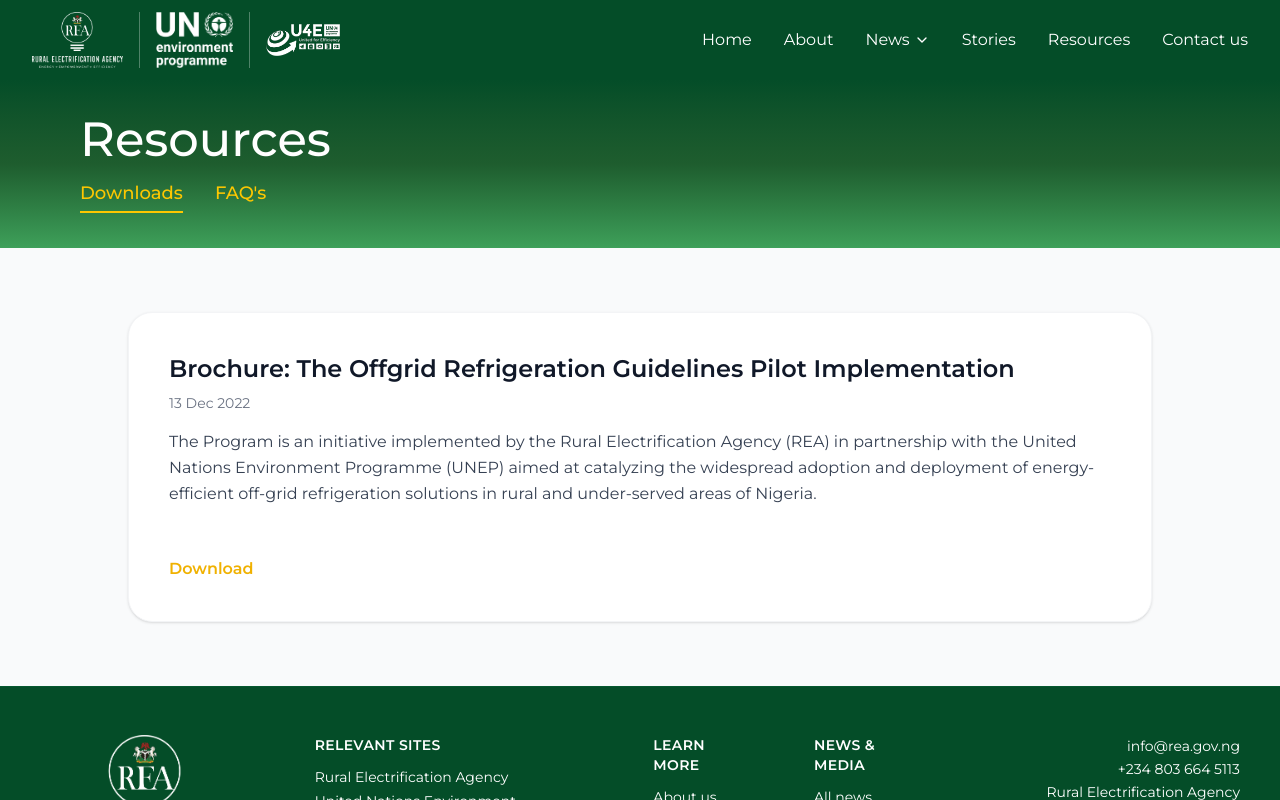
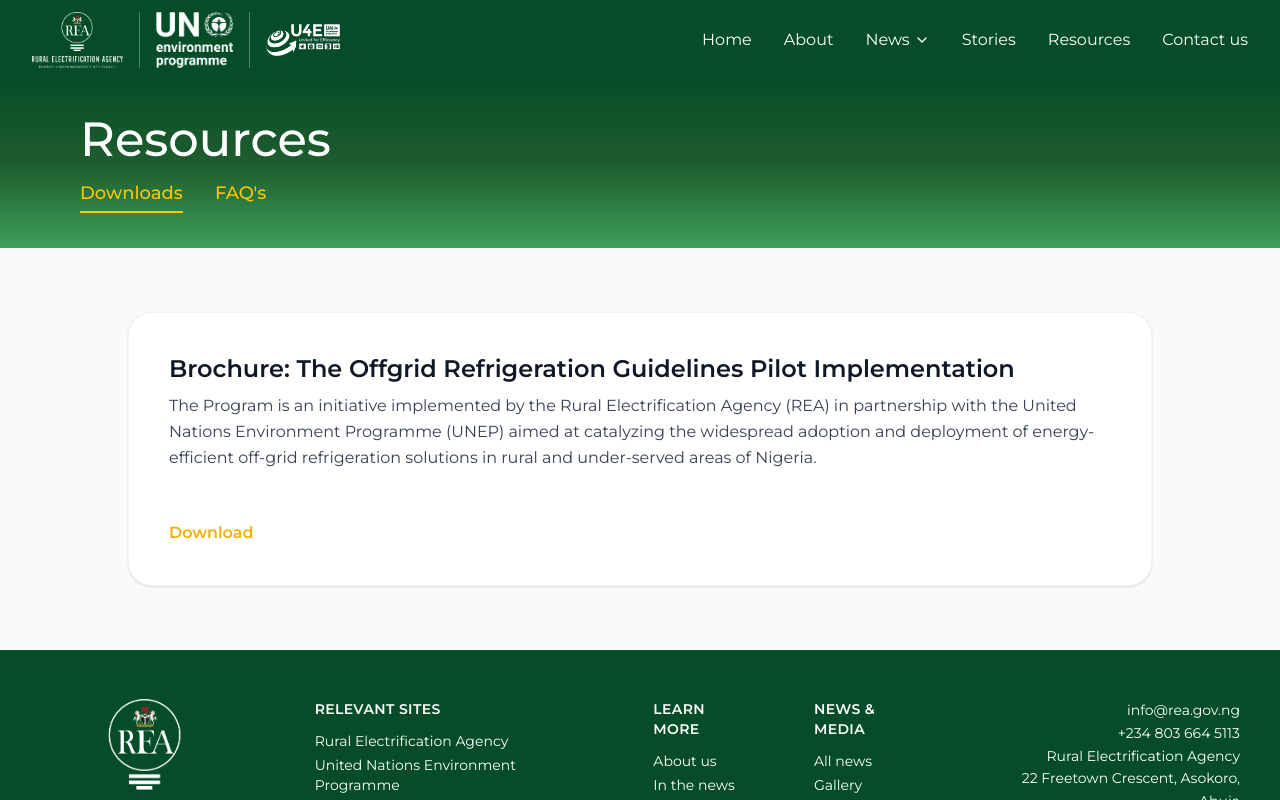
Before and after one commit to Ayrabb/u4e-project, a Next.js app: page /resources in a window 1280 px wide. Shown: the top 800 px of the page. Built offline with nearby package versions, Linux system fonts and the light colour scheme.

Commit message:
remove date on resource page

```diff
--- a/src/app/resources/page.tsx
+++ b/src/app/resources/page.tsx
@@ -38,7 +38,7 @@
             <h2 className="text-xl md:text-2xl font-semibold text-gray-900 mb-2">
               Brochure: The Offgrid Refrigeration Guidelines Pilot Implementation
             </h2>
-            <p className="text-sm text-gray-500 mb-4">13 Dec 2022</p>
+
             <p className="text-gray-700 leading-relaxed mb-6">
               The Program is an initiative implemented by the Rural Electrification Agency (REA)
               in partnership with the United Nations Environment Programme (UNEP) aimed at
```
